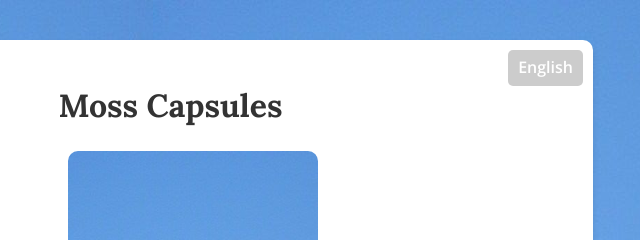
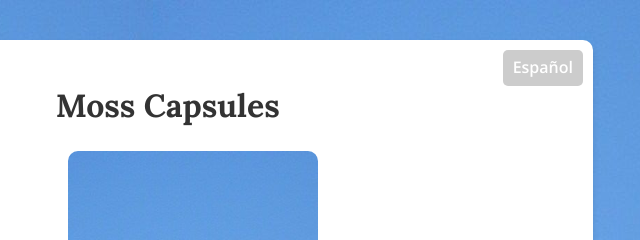
Before and after one commit to danielsilva010/daniel.silva, a plain HTML site: page mosscapsules.html in a window 1280 px wide. Shown: the top 240 px of the page, 447-1087 px from the left. Drawn offline with nearby package versions, Linux system fonts and the light colour scheme.

Commit message:
Update mosscapsules.html

```diff
--- a/mosscapsules.html
+++ b/mosscapsules.html
@@ -145,7 +145,7 @@ margin-bottom: 20px;
   </head>
   <body>
   <div id="content">
-    <a href="#" class="lang-btn">English</a>
+    <a href="#" class="lang-btn">Español</a>
     <h1>Moss Capsules</h1>
 	<div id="header-image"></div>
     <div class="product">
```
